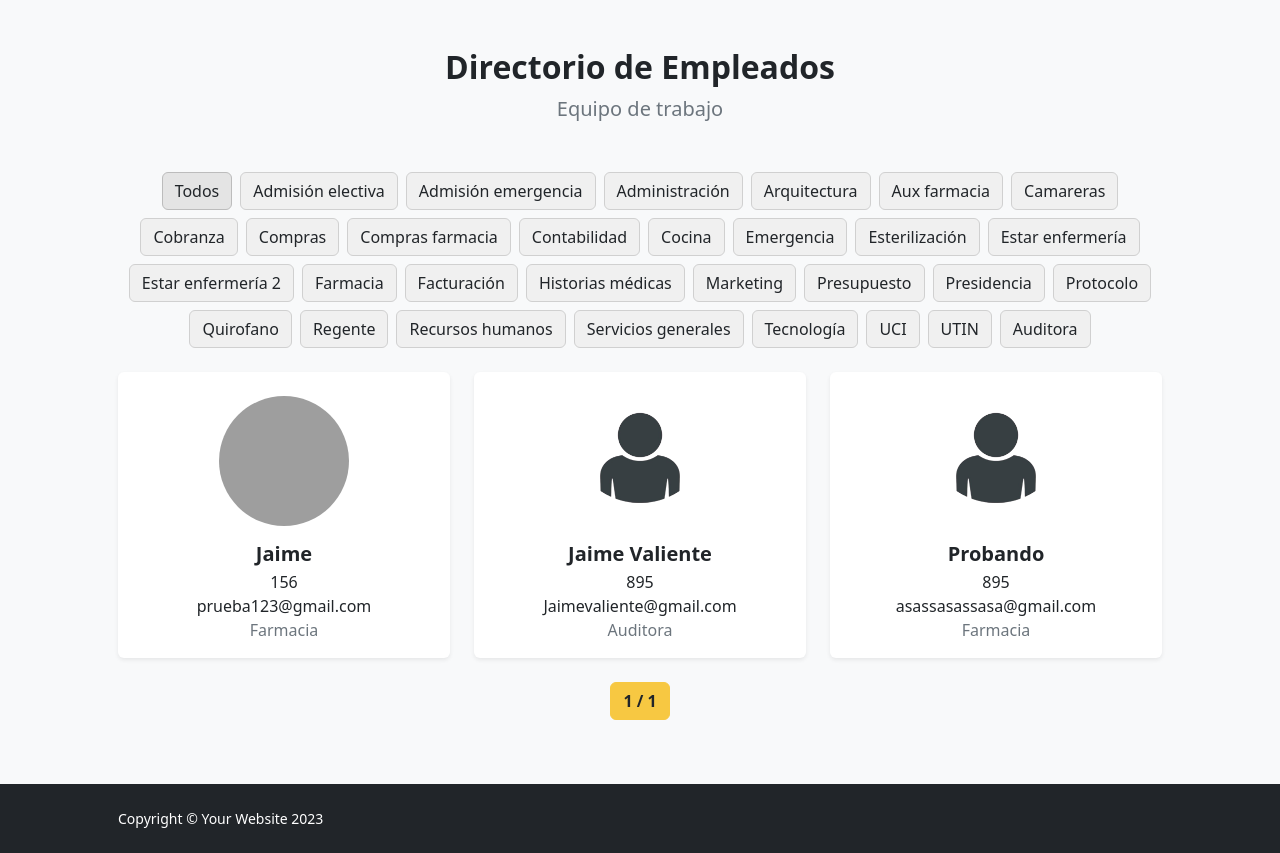
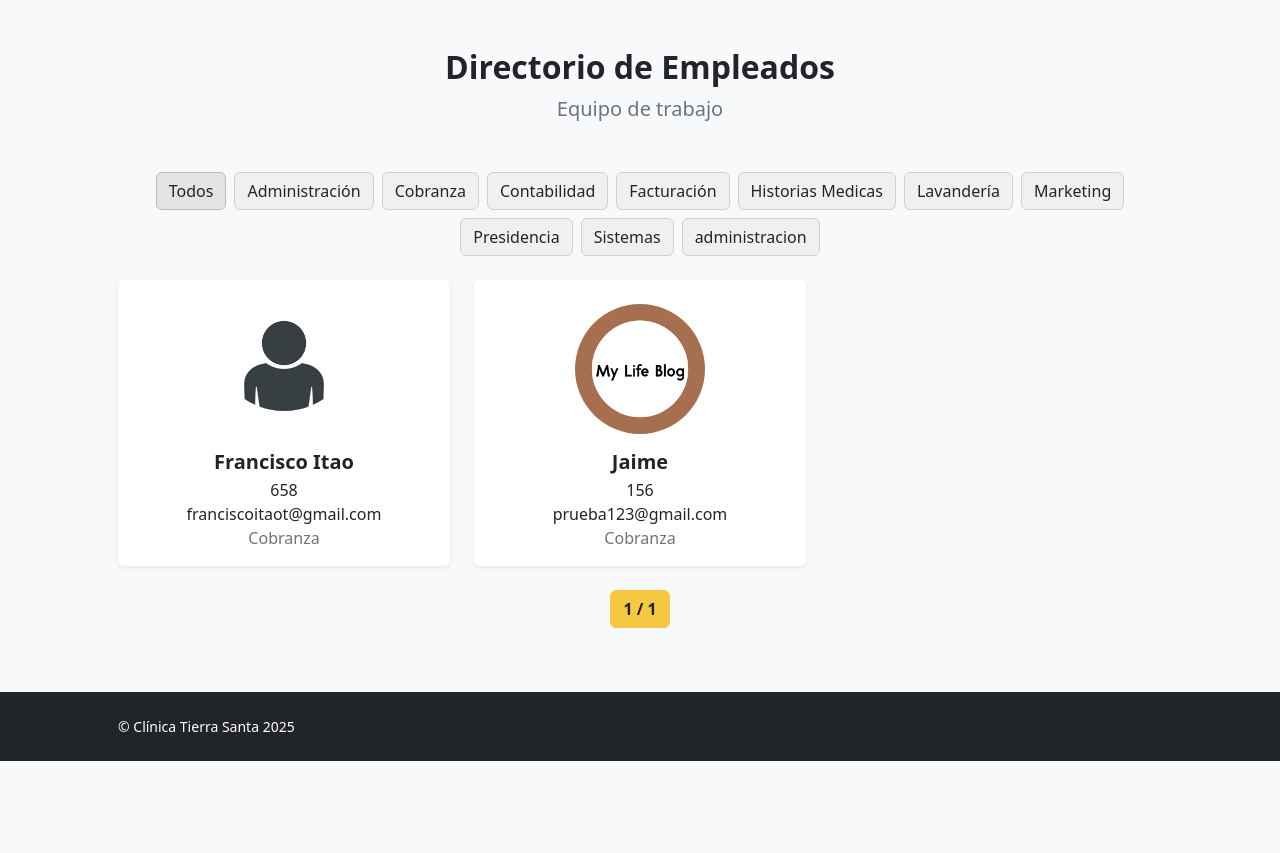
Before and after one commit to fitaoo/clinicats, a Django app: page /contacto/ in a window 1280 px wide. Shown: the part 62-915 px from the top of the page. After the commit the page ends 823 px from the top, so only its background shows below. Run offline with Django 5.2, Linux system fonts and the light colour scheme; data comes from the database, SQL or seed files in the repository; some libraries are stand-ins or nearby versions; grey boxes are pictures that could not be loaded.

Commit message:
proyecto final v2

```diff
--- a/core/settings.py
+++ b/core/settings.py
@@ -68,6 +68,7 @@ MIDDLEWARE = [
     'django.contrib.auth.middleware.AuthenticationMiddleware',
     'django.contrib.messages.middleware.MessageMiddleware',
     'django.middleware.clickjacking.XFrameOptionsMiddleware',
+    'web.middleware.BloquearAdminPorIPMiddleware',
 
 ]
 
--- a/static/assets/css/custom.css
+++ b/static/assets/css/custom.css
@@ -5,12 +5,6 @@
     z-index: 1;
 }
 
-/* Efecto sutil al pasar sobre botones primarios */
-.btn-primary:hover {
-    background-color: #0056b3;
-    box-shadow: 0 0.5rem 1rem rgba(0, 0, 0, 0.15);
-    transition: all 0.3s ease-in-out;
-}
 
 /* Enlaces con animación subrayada */
 a.efecto-enlace {
@@ -147,6 +141,7 @@ body {
     position: relative;
     z-index: 2;
 }
+
 /* PRELOADER*/
 .preloader {
     position: fixed;
@@ -161,6 +156,7 @@ body {
     z-index: 9999;
     animation: fadeInZoom 0.6s ease-out;
 }
+
 .fade-out {
     animation: fadeOutZoom 1s ease-in forwards;
 }
@@ -170,6 +166,7 @@ body {
         opacity: 1;
         transform: scale(1);
     }
+
     to {
         opacity: 0;
         transform: scale(1.05);
@@ -198,6 +195,8 @@ body {
     opacity: 1;
     transform: translateY(0);
 }
+
 .text-light-gray {
-    color: #b0b0b0; /* o prueba con #cccccc o #d1d1d1 */
+    color: #b0b0b0;
+    /* o prueba con #cccccc o #d1d1d1 */
 }
--- a/templates/contact.html
+++ b/templates/contact.html
@@ -67,77 +67,16 @@
                 <!-- Botones de filtro -->
                 <div class="d-flex flex-wrap justify-content-center gap-2 mb-4">
                     <a href="{% url 'contact' %}"
-                        class="btn btn-outline-primary {% if not direccion %}active{% endif %}">Todos</a>
+                        class="btn btn-outline-primary {% if not direccion %}active{% endif %}">
+                        Todos
+                    </a>
 
-                    <a href="?direccion=ADMISION_ELECTIVA"
-                        class="btn btn-outline-primary {% if direccion == 'ADMISION_ELECTIVA' %}active{% endif %}">Admisión
-                        electiva</a>
-                    <a href="?direccion=ADMISION_EMERGENCIA"
-                        class="btn btn-outline-primary {% if direccion == 'ADMISION_EMERGENCIA' %}active{% endif %}">Admisión
-                        emergencia</a>
-                    <a href="?direccion=ADMINISTRACION"
-                        class="btn btn-outline-primary {% if direccion == 'ADMINISTRACION' %}active{% endif %}">Administración</a>
-                    <a href="?direccion=ARQUITECTURA"
-                        class="btn btn-outline-primary {% if direccion == 'ARQUITECTURA' %}active{% endif %}">Arquitectura</a>
-                    <a href="?direccion=AUX_FARMACIA"
-                        class="btn btn-outline-primary {% if direccion == 'AUX_FARMACIA' %}active{% endif %}">Aux
-                        farmacia</a>
-                    <a href="?direccion=CAMARERAS"
-                        class="btn btn-outline-primary {% if direccion == 'CAMARERAS' %}active{% endif %}">Camareras</a>
-                    <a href="?direccion=COBRANZA"
-                        class="btn btn-outline-primary {% if direccion == 'COBRANZA' %}active{% endif %}">Cobranza</a>
-                    <a href="?direccion=COMPRAS"
-                        class="btn btn-outline-primary {% if direccion == 'COMPRAS' %}active{% endif %}">Compras</a>
-                    <a href="?direccion=COMPRAS_FARMACIA"
-                        class="btn btn-outline-primary {% if direccion == 'COMPRAS_FARMACIA' %}active{% endif %}">Compras
-                        farmacia</a>
-                    <a href="?direccion=CONTABILIDAD"
-                        class="btn btn-outline-primary {% if direccion == 'CONTABILIDAD' %}active{% endif %}">Contabilidad</a>
-                    <a href="?direccion=COCINA"
-                        class="btn btn-outline-primary {% if direccion == 'COCINA' %}active{% endif %}">Cocina</a>
-                    <a href="?direccion=EMERGENCIA"
-                        class="btn btn-outline-primary {% if direccion == 'EMERGENCIA' %}active{% endif %}">Emergencia</a>
-                    <a href="?direccion=ESTERILIZACION"
-                        class="btn btn-outline-primary {% if direccion == 'ESTERILIZACION' %}active{% endif %}">Esterilización</a>
-                    <a href="?direccion=ESTAR_ENFERMERIA"
-                        class="btn btn-outline-primary {% if direccion == 'ESTAR_ENFERMERIA' %}active{% endif %}">Estar
-                        enfermería</a>
-                    <a href="?direccion=ESTAR_ENFERMERIA_2"
-                        class="btn btn-outline-primary {% if direccion == 'ESTAR_ENFERMERIA_2' %}active{% endif %}">Estar
-                        enfermería 2</a>
-                    <a href="?direccion=FARMACIA"
-                        class="btn btn-outline-primary {% if direccion == 'FARMACIA' %}active{% endif %}">Farmacia</a>
-                    <a href="?direccion=FACTURACION"
-                        class="btn btn-outline-primary {% if direccion == 'FACTURACION' %}active{% endif %}">Facturación</a>
-                    <a href="?direccion=HISTORIAS_MEDICAS"
-                        class="btn btn-outline-primary {% if direccion == 'HISTORIAS_MEDICAS' %}active{% endif %}">Historias
-                        médicas</a>
-                    <a href="?direccion=MARKETING"
-                        class="btn btn-outline-primary {% if direccion == 'MARKETING' %}active{% endif %}">Marketing</a>
-                    <a href="?direccion=PRESUPUESTO"
-                        class="btn btn-outline-primary {% if direccion == 'PRESUPUESTO' %}active{% endif %}">Presupuesto</a>
-                    <a href="?direccion=PRESIDENCIA"
-                        class="btn btn-outline-primary {% if direccion == 'PRESIDENCIA' %}active{% endif %}">Presidencia</a>
-                    <a href="?direccion=PROTOCOLO"
-                        class="btn btn-outline-primary {% if direccion == 'PROTOCOLO' %}active{% endif %}">Protocolo</a>
-                    <a href="?direccion=QUIROFANO"
-                        class="btn btn-outline-primary {% if direccion == 'QUIROFANO' %}active{% endif %}">Quirofano</a>
-                    <a href="?direccion=REGENTE"
-                        class="btn btn-outline-primary {% if direccion == 'REGENTE' %}active{% endif %}">Regente</a>
-                    <a href="?direccion=RECURSOS_HUMANOS"
-                        class="btn btn-outline-primary {% if direccion == 'RECURSOS_HUMANOS' %}active{% endif %}">Recursos
-                        humanos</a>
-                    <a href="?direccion=SERVICIOS_GENERALES"
-                        class="btn btn-outline-primary {% if direccion == 'SERVICIOS_GENERALES' %}active{% endif %}">Servicios
-                        generales</a>
-                    <a href="?direccion=TECNOLOGIA"
-                        class="btn btn-outline-primary {% if direccion == 'TECNOLOGIA' %}active{% endif %}">Tecnología</a>
-                    <a href="?direccion=UCI"
-                        class="btn btn-outline-primary {% if direccion == 'UCI' %}active{% endif %}">UCI</a>
-                    <a href="?direccion=UTIN"
-                        class="btn btn-outline-primary {% if direccion == 'UTIN' %}active{% endif %}">UTIN</a>
-                    <a href="?direccion=AUDITORA"
-                        class="btn btn-outline-primary {% if direccion == 'AUDITORA' %}active{% endif %}">Auditora</a>
+                    {% for d in departamentos %}
+                    <a href="?direccion={{ d.nombre|urlencode }}"
+                        class="btn btn-outline-primary {% if direccion|upper == d.nombre|upper %}active{% endif %}">
+                        {{ d.nombre }}
+                    </a>
+                    {% endfor %}
                 </div>
 
                 <!-- Galería de empleados -->
@@ -152,7 +91,7 @@
                                 <h5 class="fw-semibold mb-1">{{ empleado.nombre }}</h5>
                                 <p class="mb-0">{{ empleado.telefono }}</p>
                                 <p class="mb-0">{{ empleado.correo }}</p>
-                                <p class="mb-0 text-muted">{{ empleado.get_direccion_display }}</p>
+                                <p class="mb-0 text-muted">{{ empleado.departamento.nombre }}</p>
                             </div>
                         </div>
                     </div>
@@ -168,7 +107,9 @@
                             {% if page_obj.has_previous %}
                             <li class="page-item">
                                 <a class="page-link"
-                                    href="?{% if direccion %}direccion={{ direccion }}&{% endif %}page={{ page_obj.previous_page_number }}">Anterior</a>
+                                    href="?{% if direccion %}direccion={{ direccion|urlencode }}&{% endif %}page={{ page_obj.previous_page_number }}">
+                                    Anterior
+                                </a>
                             </li>
                             {% endif %}
 
@@ -181,15 +122,17 @@
                             {% if page_obj.has_next %}
                             <li class="page-item">
                                 <a class="page-link"
-                                    href="?{% if direccion %}direccion={{ direccion }}&{% endif %}page={{ page_obj.next_page_number }}">Siguiente</a>
+                                    href="?{% if direccion %}direccion={{ direccion|urlencode }}&{% endif %}page={{ page_obj.next_page_number }}">
+                                    Siguiente
+                                </a>
                             </li>
                             {% endif %}
                         </ul>
                     </nav>
                 </div>
-
             </div>
         </section>
+
 
     </main>
     <!-- Footer-->
@@ -197,7 +140,7 @@
         <div class="container px-5">
             <div class="row align-items-center justify-content-between flex-column flex-sm-row">
                 <div class="col-auto">
-                    <div class="small m-0 text-white">Copyright &copy; Your Website 2023</div>
+                    <div class="small m-0 text-white">&copy; Clínica Tierra Santa 2025</div>
                 </div>
             </div>
         </div>
--- a/web/urls.py
+++ b/web/urls.py
@@ -4,6 +4,6 @@ from . import views
 urlpatterns = [
     path('', views.inicio, name='inicio'),
     path('blog/', views.blog_home, name='blog_home'),
-    path('contacto/', views.contact, name='contact'),
+    path('contacto/', views.contacto_view, name='contact'),
     path('anuncio/<slug:slug>/', views.anuncio_detalle, name='anuncio_detalle'),
 ]
--- a/web/views.py
+++ b/web/views.py
@@ -1,5 +1,5 @@
 from django.shortcuts import render, get_object_or_404
-from .models import Anuncio, Empleado
+from .models import Anuncio, Empleado, Departamento
 from django.core.paginator import Paginator
 
 # Propósito: Renderiza la página principal de la web
@@ -9,12 +9,6 @@ def inicio(request):
     ultimos_anuncios = Anuncio.objects.filter(
         activo=True).order_by('-publicado')[:3]
     return render(request, 'index.html', {'ultimos_anuncios': ultimos_anuncios})
-
-
-# Propósito: Muestra un listado completo de todos los anuncios activos.
-"""def anuncios(request):
-    anuncios = Anuncio.objects.filter(activo=True).order_by('-publicado')
-    return render(request, 'web/anuncios.html', {'anuncios': anuncios})"""
 
 
 # Propósito: Muestra el directorio telefónico.
@@ -33,19 +27,6 @@ def contact(request):
         'page_obj': page_obj,
         'direccion': direccion,
     })
-
-
-# Propósito: Muestra la vista principal de “Blog home” con anuncio mas reciente.
-"""def blog_home(request):
-    anuncio_principal = Anuncio.objects.filter(
-        activo=True).order_by('-publicado').first()
-    otros_anuncios = Anuncio.objects.filter(
-        activo=True).order_by('-publicado')[1:4]
-
-    return render(request, 'blog-home.html', {
-        'anuncio': anuncio_principal,
-        'otros_anuncios': otros_anuncios
-    })"""
 
 
 def blog_home(request):
@@ -84,3 +65,27 @@ def blog_home(request):
 def anuncio_detalle(request, slug):
     anuncio = get_object_or_404(Anuncio, slug=slug, activo=True)
     return render(request, 'blog-post.html', {'anuncio': anuncio})
+
+# Para filtrar deparamentos y crear botones
+
+
+def contacto_view(request):
+    direccion = request.GET.get("direccion")
+    departamentos = Departamento.objects.all().order_by("nombre")
+
+    if direccion:
+        empleados = Empleado.objects.filter(
+            departamento__nombre__iexact=direccion)
+    else:
+        empleados = Empleado.objects.all()
+
+    paginator = Paginator(empleados, 9)
+    page_number = request.GET.get("page")
+    page_obj = paginator.get_page(page_number)
+
+    context = {
+        "direccion": direccion,
+        "departamentos": departamentos,
+        "page_obj": page_obj,
+    }
+    return render(request, "contact.html", context)
```
Also changed, not shown: web/admin.py (+15 -12 lines), web/middleware.py (added, +24 -0 lines), web/models.py (+34 -1 lines), db.sqlite3, media/empleados/default_Q28TEz9.png (added), media/empleados/images.png (added), web/migrations/0009_departamento_remove_empleado_direccion_and_more.py (added).
